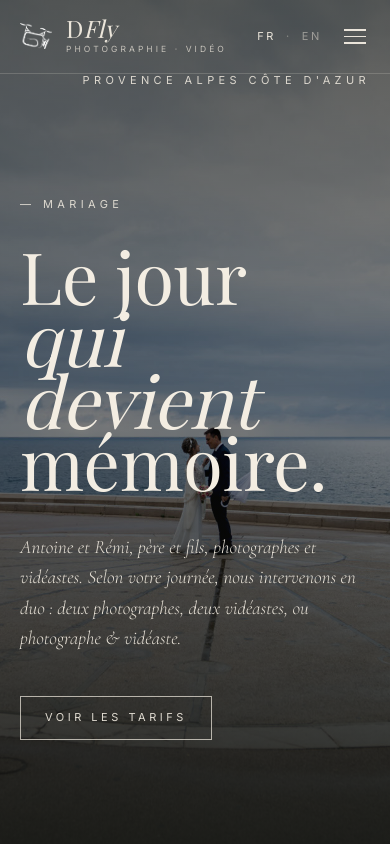
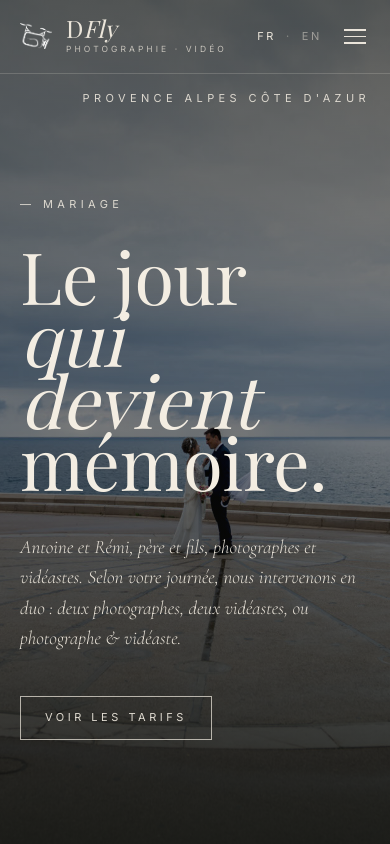
Before and after one commit to AntoineFe/DFly, a React (Vite) app: page /mariage in a window 390 px wide. Shown: the top 844 px of the page. Built offline with nearby package versions, Linux system fonts and the light colour scheme; a web font is replaced by a local one.

Commit message:
Update layout.css

```diff
--- a/src/styles/layout.css
+++ b/src/styles/layout.css
@@ -132,7 +132,7 @@
   }
 
   /* Mariage hero: province label plus haut sur mobile */
-  .hero-province-label { top: 72px !important; }
+  .hero-province-label { top: 90px !important; }
 
   /* Mariage hero: gap réduit entre h1 et paragraphe sur mobile */
   .hero-intro-flex { gap: 20px !important; }
```
